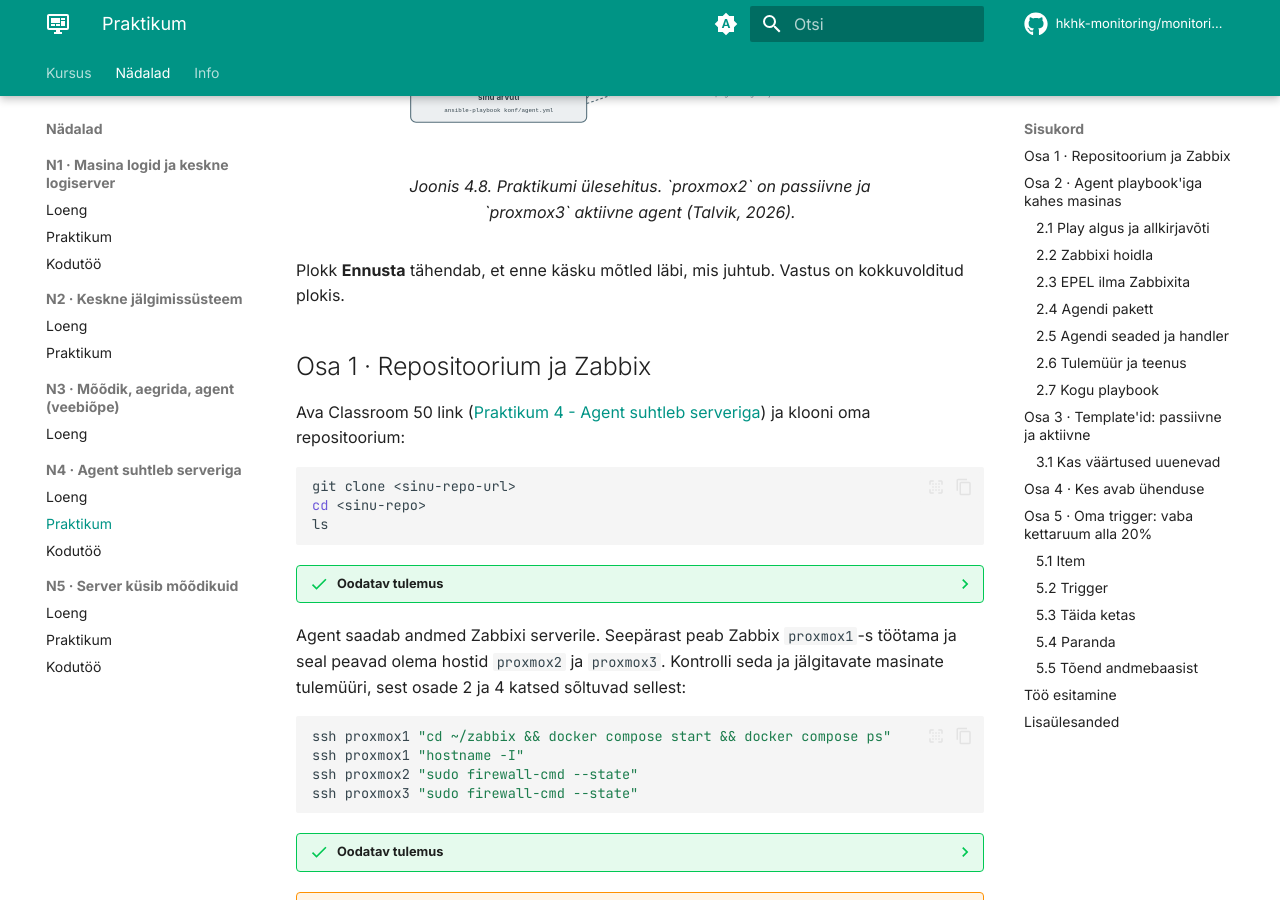
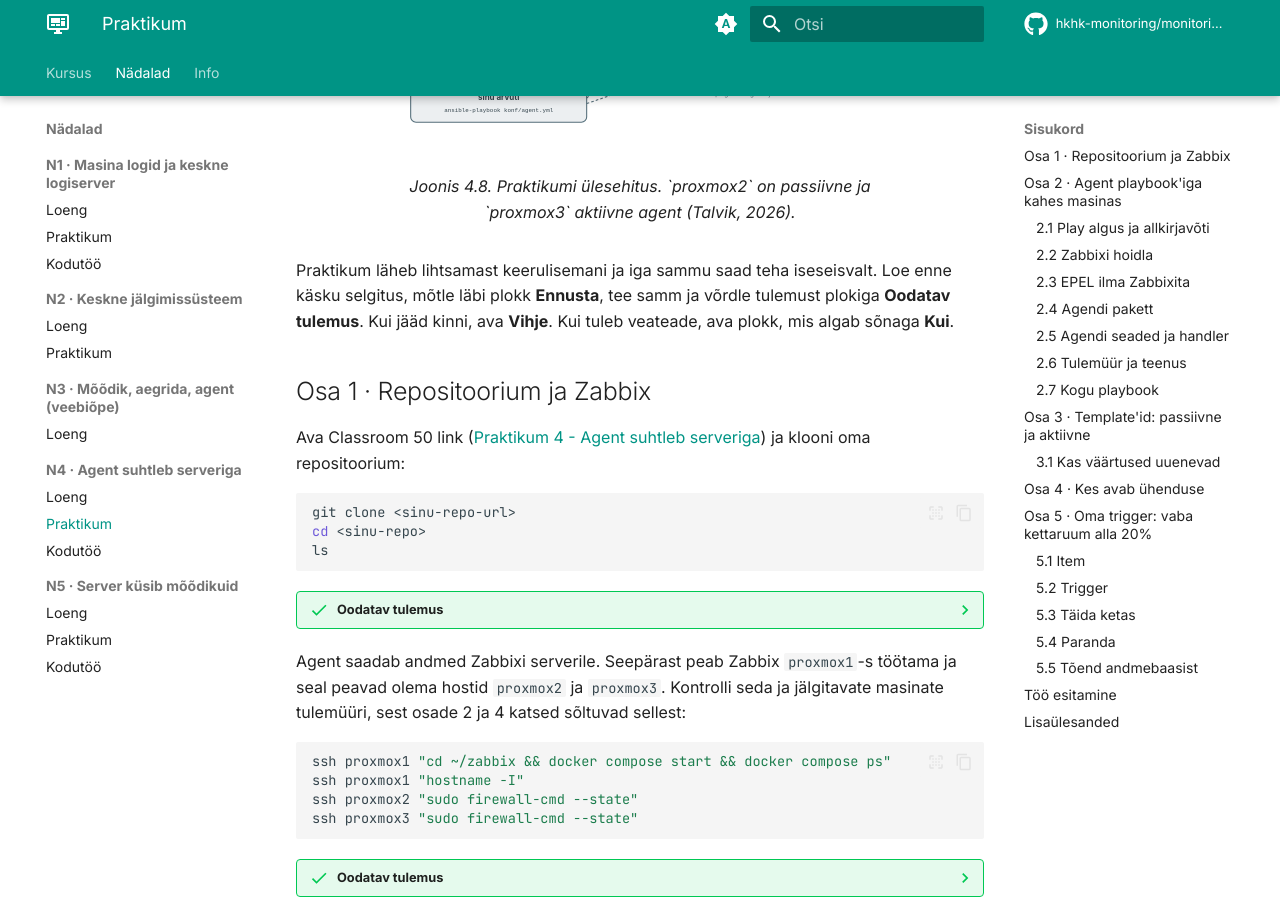
Before and after one commit to hkhk-monitoring/monitoring, an MkDocs documentation site: the page built from docs/week04/lab.md, in a window 1280 px wide and 900 px high, scrolled down 505 px. Built offline with MkDocs 1.6.1 and Material for MkDocs 9.7.7, drawn with Linux system fonts in a browser that asks for light colours; comment, search, counter and statistics services are not loaded; some of the changed text lies outside the part shown.

Commit message:
N4 praktikum; N5 praktikum koos joonistega

```diff
--- a/docs/week04/lab.md
+++ b/docs/week04/lab.md
@@ -24,7 +24,7 @@
   <figcaption>Joonis 4.8. Praktikumi ülesehitus. `proxmox2` on passiivne ja `proxmox3` aktiivne agent (Talvik, 2026).</figcaption>
 </figure>
 
-Plokk **Ennusta** tähendab, et enne käsku mõtled läbi, mis juhtub. Vastus on kokkuvolditud plokis.
+Praktikum läheb lihtsamast keerulisemani ja iga sammu saad teha iseseisvalt. Loe enne käsku selgitus, mõtle läbi plokk **Ennusta**, tee samm ja võrdle tulemust plokiga **Oodatav tulemus**. Kui jääd kinni, ava **Vihje**. Kui tuleb veateade, ava plokk, mis algab sõnaga **Kui**.
 
 ## Osa 1 · Repositoorium ja Zabbix
 
@@ -359,6 +359,11 @@
 
 Agent töötab mõlemas masinas, kuid Linuxi mõõdikute kogumine pole veel template'itega seadistatud. Template annab hostile item'id ja trigger'id. `proxmox2` saab passiivse agendi template'i ja `proxmox3` aktiivse oma (loengu [tabel 4.2](lecture.md#3-passiivne-ja-aktiivne-agent)).
 
+<figure markdown="span">
+  ![Zabbixi veebiliidese skeem: hosti vormis väli Templates, kuhu lisatakse Linux by Zabbix agent, nupp Update; Latest data filtris host ja nimi, veerg Last check](../images/n04_zabbix_template.svg)
+  <figcaption>Joonis 4.10. Template'i sidumine hostiga ja väärtuste kontroll Latest data lehel (Talvik, 2026).</figcaption>
+</figure>
+
 **Data collection → Hosts → proxmox2**, väljal **Templates** kirjuta `Linux by` ja vali **Linux by Zabbix agent**. *ICMP Ping* jääb alles. **Update**.
 
 **Data collection → Hosts → proxmox3**, vali **Linux by Zabbix agent active**. **Update**.
```
Also changed, not shown: other parts of docs/week04/lab.md (+5 -5 lines), docs/week05/lab.md (+1 -1 lines), docs/images/n04_zabbix_template.svg (added).
